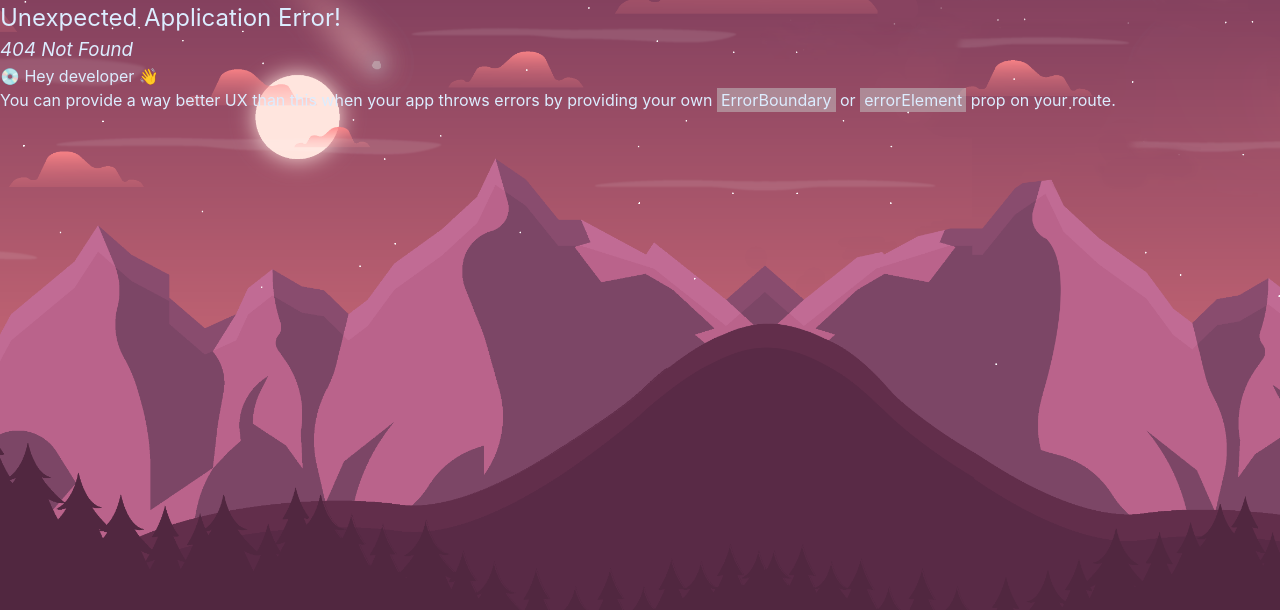
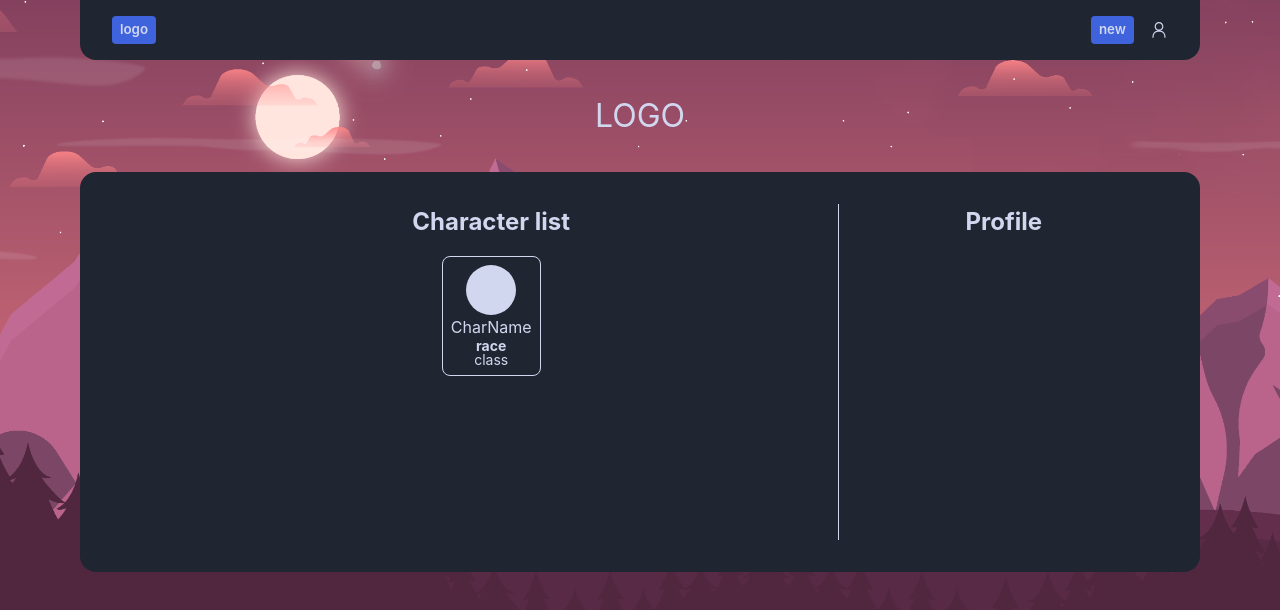
Before and after one commit to ducorps/dnd-players-handbook, a React (Vite) app: page /profile in a window 1280 px wide. Before the commit this address had no page. Shown: the top 610 px of the page. Built offline with nearby package versions, Linux system fonts and the light colour scheme.

Commit message:
adicionada lista de personagens

```diff
--- a/src/components/Header/Header.module.scss
+++ b/src/components/Header/Header.module.scss
@@ -2,20 +2,26 @@
 
 .headerStyle {
   display: flex;
-  justify-content: flex-end;
+  justify-content: space-between;
   align-items: center;
-  gap: $spacer-m;
 
   padding: $spacer-m $spacer-xl;
   margin-bottom: 16px;
   background: $color-base;
+  border-radius: 0 0 $spacer-m $spacer-m;
+
+  div {
+    display: flex;
+    gap: $spacer-m;
+  }
 
   button {
     border-radius: 4px;
     padding: $spacer-xs $spacer-s;
     line-height: 1;
     font-weight: 500;
-
+    height: fit-content;
+    align-items: center;
     background-color: $color-primary;
 
     &:hover {
@@ -29,11 +35,9 @@
 }
 
 .accountButton {
-    border: 1px solid $color-content;
-    background: transparent!important;
-    padding: $spacer-s!important;
-    border-radius: 50%!important;
+    display: flex;
+    align-items: center;
     &:hover {
-      border-color: $color-primary-hover;
+      color: $color-primary-hover;
     }
 }
--- a/src/components/Header/Header.tsx
+++ b/src/components/Header/Header.tsx
@@ -5,15 +5,19 @@ import { Link } from "react-router-dom";
 export function Header() {
   return (
     <header className={styles.headerStyle}>
+      <div>
         <button>
-        <Link to="/myCharacters" >my characters</Link>
+          <Link to="/" >logo</Link>
         </button>
+      </div>
+      <div>
         <button>
           <a>new</a>
         </button>
-      <button className={styles.accountButton}>
+        <Link className={styles.accountButton} to="/profile">
           <PersonIcon width="18" height="18" />
-      </button>
+        </Link>
+      </div>
     </header>
   );
 }
--- a/src/design-tokens/_scss-variables.scss
+++ b/src/design-tokens/_scss-variables.scss
@@ -4,6 +4,7 @@ $spacer-s: 8px;
 $spacer-m: 16px;
 $spacer-l: 24px;
 $spacer-xl: 32px;
+$spacer-xxl: 64px;
 
 $color-primary: #3E63DD;
 $color-primary-hover: #3d52ce;
@@ -11,6 +12,6 @@ $color-secondary: #F2AF29;
 $color-secondary-hover: #e09f24;
 $color-base: #202631;
 $color-base-transparent: rgba(33, 34, 37, 0.7);
-$color-content: #DCEDFF;
+$color-content: #d2d7f0;
 $color-content-transparent: rgba(220, 237, 255, 0.7);
 $color-warning: #D74E09;
--- a/src/index.scss
+++ b/src/index.scss
@@ -16,6 +16,7 @@
 
 body {
   margin: 0;
+  padding: 0 5rem 0;
   min-height: 100vh;
   background: url("./assets/imgs/background.png");
   background-size: cover;
--- a/src/main.tsx
+++ b/src/main.tsx
@@ -2,9 +2,9 @@ import React from "react";
 import ReactDOM from "react-dom/client";
 import { RouterProvider, createBrowserRouter } from "react-router-dom";
 import { Root } from "./pages/Root/Root.tsx";
-import { MyCharacters } from "./pages/MyCharacters/MyCharacters.tsx";
 import "./index.scss";
 import { Login } from "./pages/Login/Login.tsx";
+import { Profile } from "./pages/Profile/Profile";
 
 const router = createBrowserRouter([
   {
@@ -16,8 +16,8 @@ const router = createBrowserRouter([
         element: <Login />,
       },
       {
-        path: "/myCharacters",
-        element: <MyCharacters />,
+        path: "/profile",
+        element: <Profile />,
       },
     ],
   },
--- a/src/pages/MyCharacters/MyCharacters.module.scss
+++ /dev/null
@@ -1 +0,0 @@
-@import "../../design-tokens/_scss-variables.scss";
--- a/src/pages/MyCharacters/MyCharacters.tsx
+++ /dev/null
@@ -1,9 +0,0 @@
-import styles from "./MyCharacters.module.scss";
-
-export function MyCharacters() {
-  return (
-    <div>
-      aaaaa
-    </div>
-  );
-}
--- /dev/null
+++ b/src/pages/Profile/Profile.module.scss
@@ -0,0 +1,58 @@
+@import "../../design-tokens/_scss-variables.scss";
+
+.containerStyle {
+    display: flex;
+    justify-content: space-between;
+    background-color: $color-base;
+    padding: $spacer-xl $spacer-xxl;
+
+    width: 100%;
+    min-height: 50vh;
+    border-radius: $spacer-m;
+}
+
+.titleStyle {
+    color: $color-content;
+    margin: 0 auto $spacer-m;
+
+    text-align: center;
+    font-weight: bold;
+}
+
+.listStyle {
+    flex-basis: 70%;
+}
+
+.profileStyle {
+    flex-basis: 30%;
+
+    border-left: 1px solid $color-content;
+    padding-left: $spacer-xl;
+}
+
+.imgStyle {
+    display: block;
+    margin: auto;
+    border-radius: 50%;
+    background: $color-content;
+    width: 50px;
+    height: 50px;
+}
+
+.cardListStyle {
+    display: flex;
+    justify-content: space-evenly;
+
+    .cardStyle {
+        width: fit-content;
+        text-align: center;
+        border: 1px $color-content solid;
+        padding: $spacer-s;
+        border-radius: $spacer-s;
+        span {
+            display: block;
+            font-size: 14px;
+            line-height: 14px;
+        }
+    }
+}
--- /dev/null
+++ b/src/pages/Profile/Profile.tsx
@@ -0,0 +1,24 @@
+import styles from "./Profile.module.scss";
+
+export function Profile() {
+  return (
+    <container className={styles.containerStyle}>
+
+      <div className={styles.listStyle}>
+        <h2 className={styles.titleStyle}>Character list</h2>
+        <div className={styles.cardListStyle}>
+          <div className={styles.cardStyle}>
+            <div className={styles.imgStyle}></div>
+            <h4>CharName</h4>
+            <span style={{ fontWeight: 'bold' }}>race</span>
+            <span>class</span>
+          </div>
+        </div>
+      </div>
+
+      <div className={styles.profileStyle}>
+        <h2 className={styles.titleStyle}>Profile</h2>
+      </div>
+    </container>
+  );
+}
```
Lines whose indentation alone changed are shown as unchanged.
